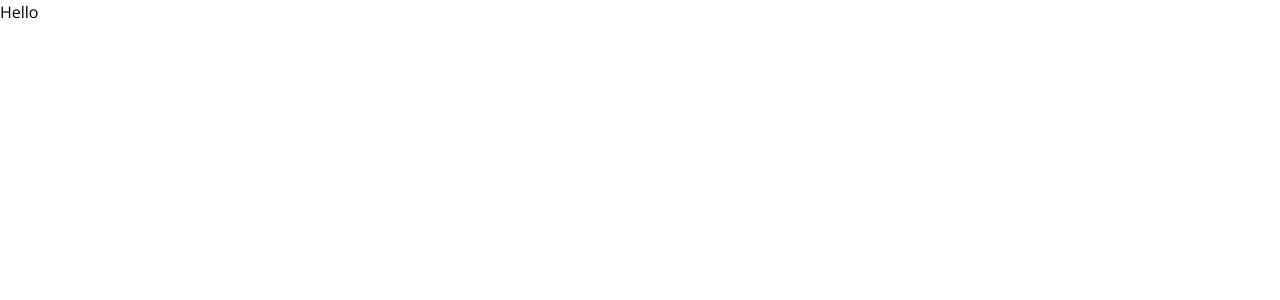
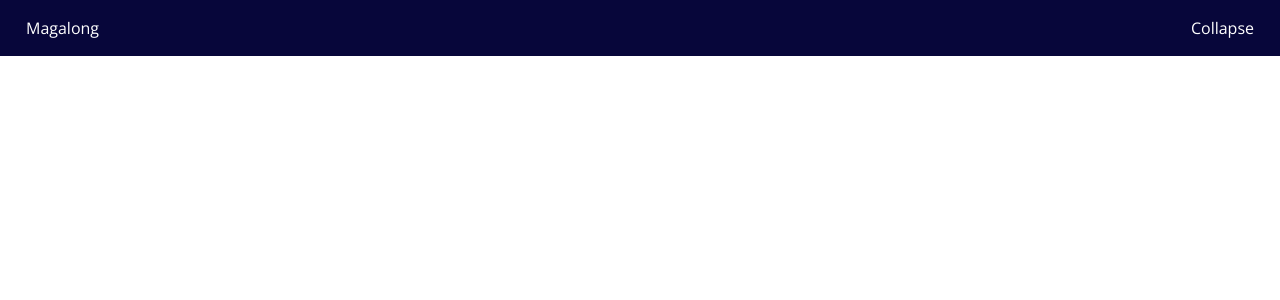
Before and after one commit to bryanmagalong/portfolio, a React (Create React App) app: page / in a window 1280 px wide. Shown: the top 300 px of the page. Built offline with nearby package versions, Linux system fonts and the light colour scheme.

Commit message:
feat: add Navbar component

```diff
--- a/src/App.js
+++ b/src/App.js
@@ -1,9 +1,15 @@
 import React from 'react';
+
+import Navbar from './components/Navbar';
 
 import './App.css';
 
 function App() {
-  return <div className="App">Hello</div>;
+  return (
+    <div className="App">
+      <Navbar />
+    </div>
+  );
 }
 
 export default App;
--- /dev/null
+++ b/src/components/Navbar/index.js
@@ -0,0 +1,10 @@
+import React from 'react';
+
+const Navbar = () => (
+  <nav className="w-full flex justify-between items-center px-navbar h-navbar bg-primary-dark text-white">
+    <a href="#home">Magalong</a>
+    <div>Collapse</div>
+  </nav>
+);
+
+export default Navbar;
```
